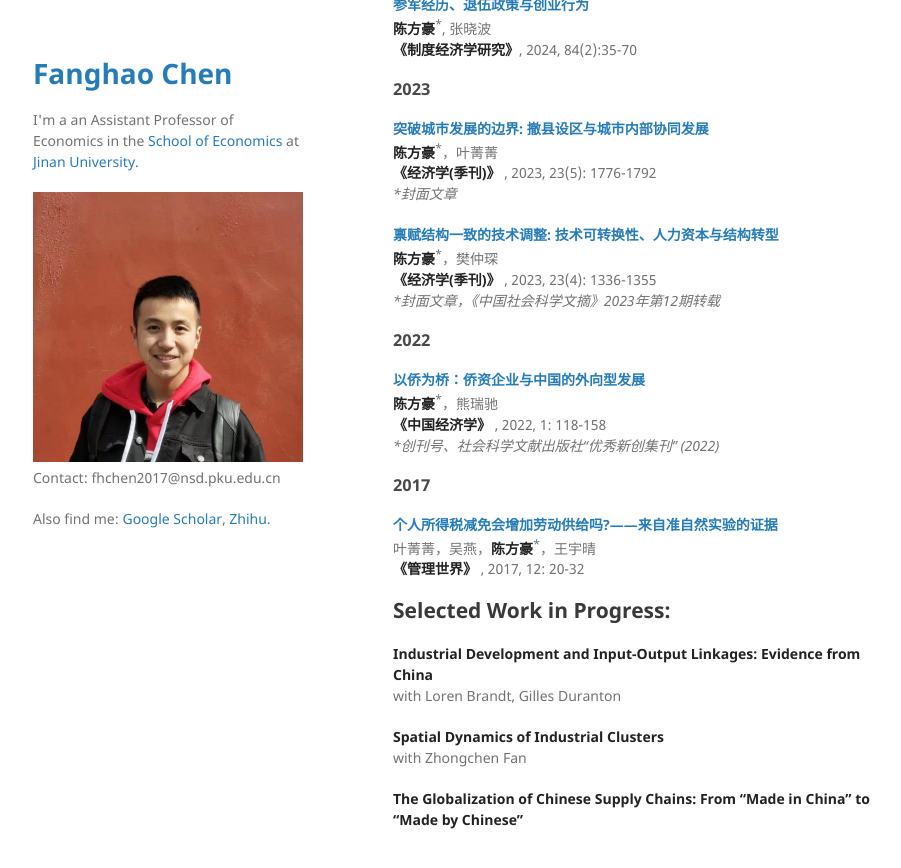
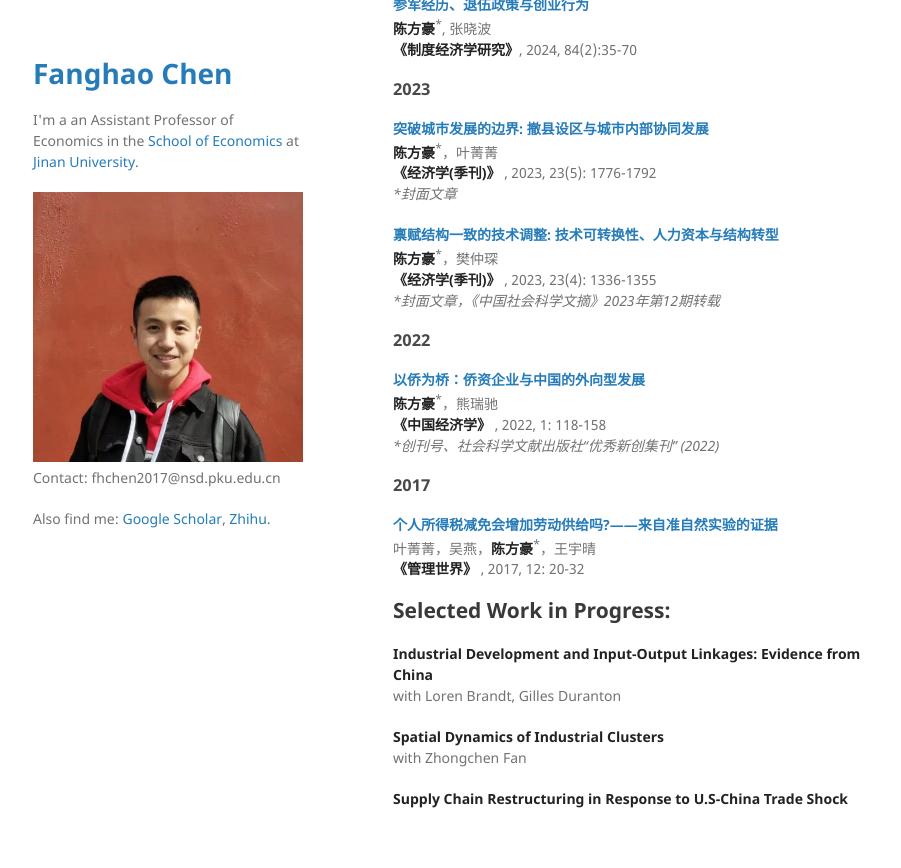
Before and after one commit to FanghaoChen/homepage, a Jekyll site: the page built from research.md, in a window 1280 px wide and 900 px high, scrolled down 972 px. Shown: the top 868 px of the window, without its empty margins (177-1078 px from the left). Built offline with Jekyll 4.4.1, drawn with Linux system fonts in a browser that asks for light colours.

Commit message:
Update title in research.md for clarity

```diff
--- a/research.md
+++ b/research.md
@@ -78,6 +78,6 @@ with Loren Brandt, Gilles Duranton
 **Spatial Dynamics of Industrial Clusters** <br/>
 with Zhongchen Fan
 
-**The Globalization of Chinese Supply Chains: From "Made in China" to "Made by Chinese"**
+**Supply Chain Restructuring in Response to U.S-China Trade Shock**
 
 <!---  comment syntax --->
```
